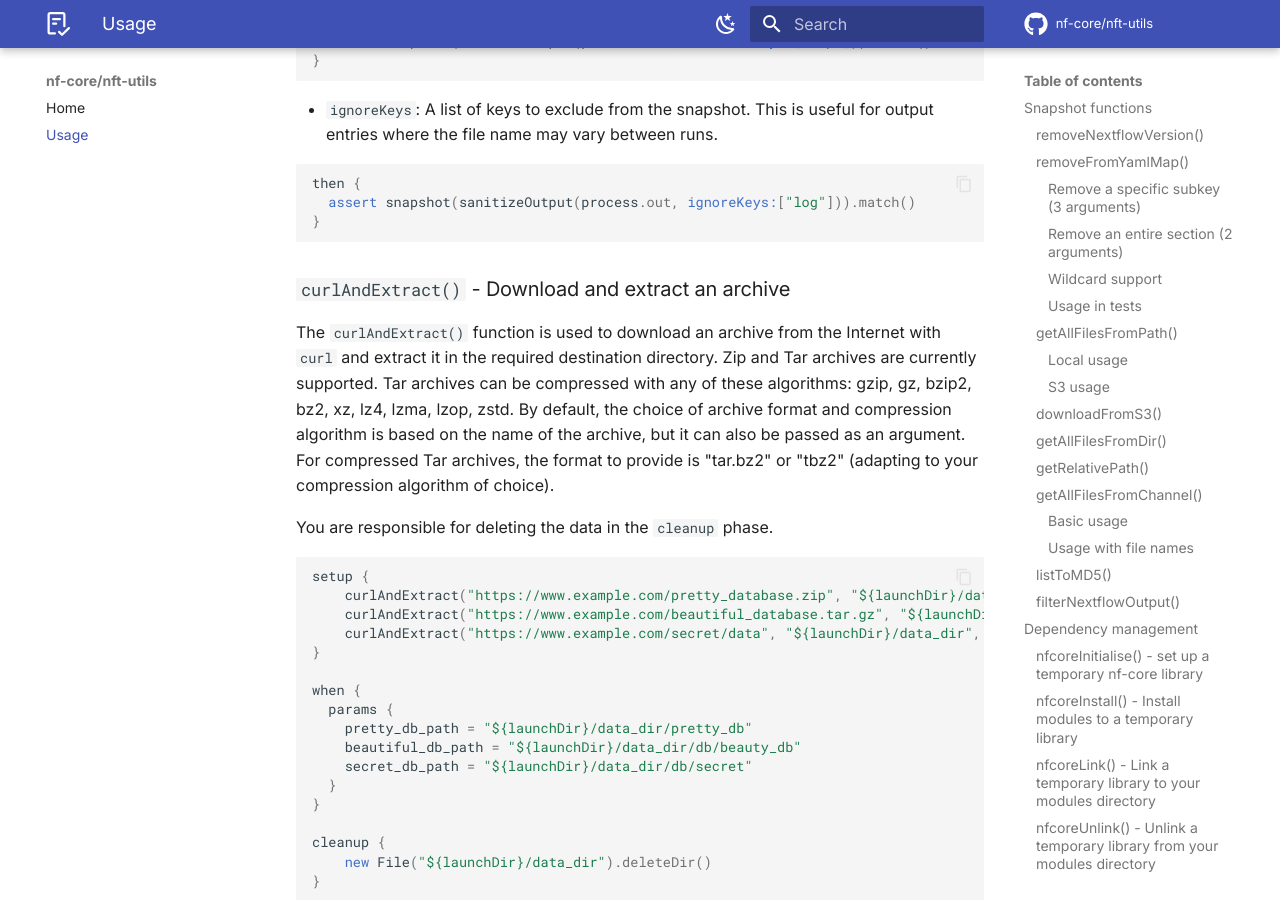
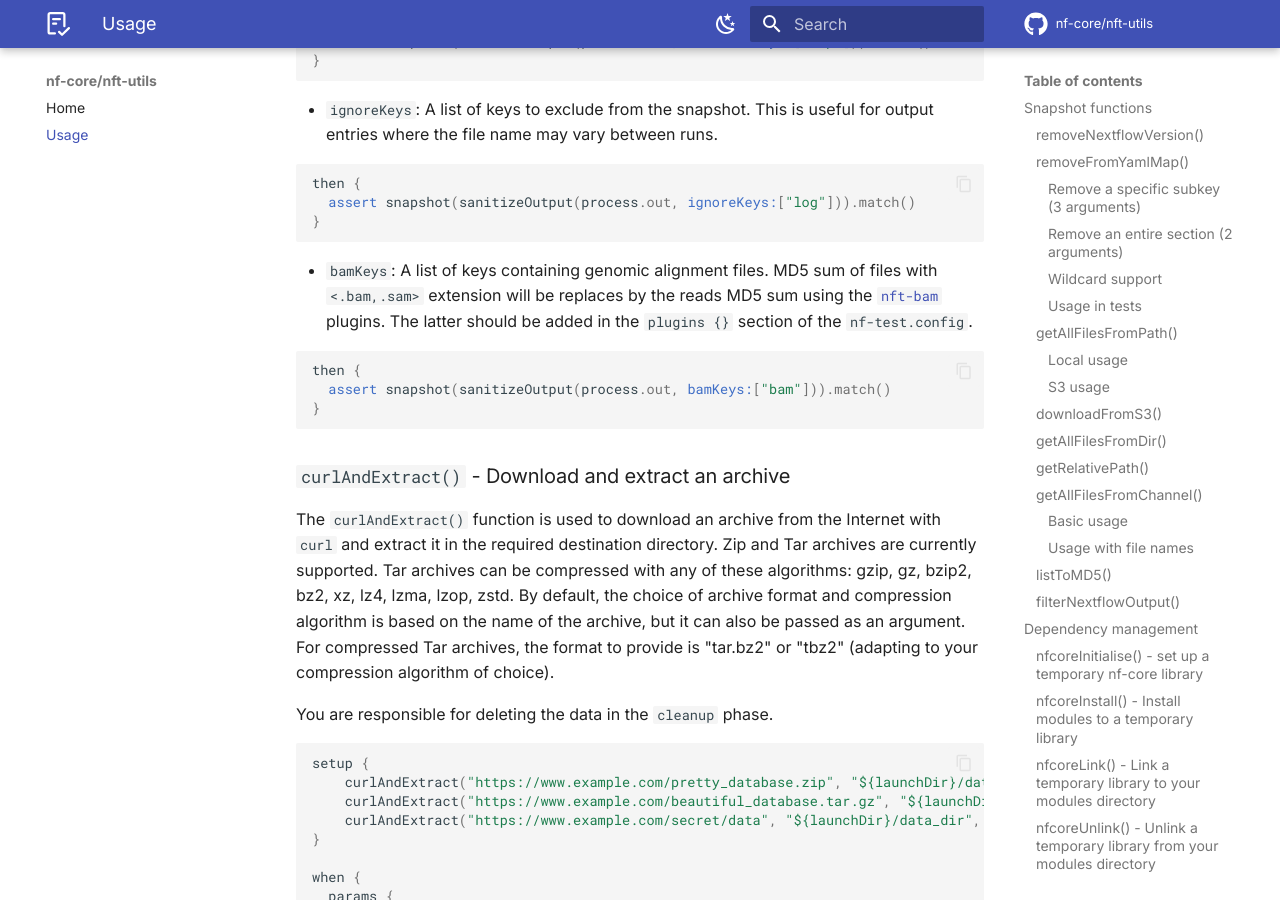
Before and after one commit to nf-core/nft-utils, an MkDocs documentation site: the page built from docs/usage.md, in a window 1280 px wide and 900 px high, scrolled down 16353 px. Built offline with MkDocs 1.6.1 and Material for MkDocs 9.7.7, drawn with Linux system fonts in a browser that asks for light colours; comment, search, counter and statistics services are not loaded; the version menu is left out.

Commit message:
Add bamKeys

````diff
--- a/docs/usage.md
+++ b/docs/usage.md
@@ -712,6 +712,15 @@ then {
 }
 ```
 
+- `bamKeys`: A list of keys containing genomic alignment files. MD5 sum of files with `<.bam,.sam>` extension will be replaces by the reads MD5 sum using the [`nft-bam`](https://nvnieuwk.github.io/nft-bam/dev/) plugins.
+The latter should be added in the `plugins {}` section of the `nf-test.config`.
+
+```groovy
+then {
+  assert snapshot(sanitizeOutput(process.out, bamKeys:["bam"])).match()
+}
+```
+
 ### `curlAndExtract()` - Download and extract an archive
 
 The `curlAndExtract()` function is used to download an archive
````
Also changed, not shown: CHANGELOG.md (+1 -0 lines), README.md (+2 -0 lines), 6 other files.
